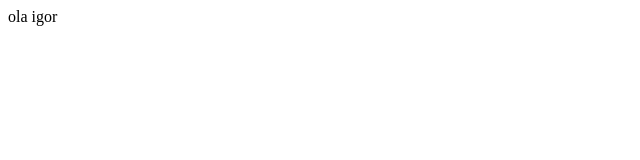
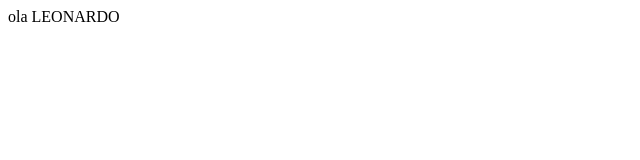
Before and after one commit to leonardonuneslopes/integracao-aws, a plain HTML site: page index.html in a window 1280 px wide. Shown: the full height of the page, 0-640 px from the left. Drawn offline with Linux system fonts and the light colour scheme.

Commit message:
Update index.html

```diff
--- a/index.html
+++ b/index.html
@@ -6,6 +6,6 @@
     <title>Document</title>
 </head>
 <body>
-    ola igor
+    ola LEONARDO
 </body>
 </html>
```
